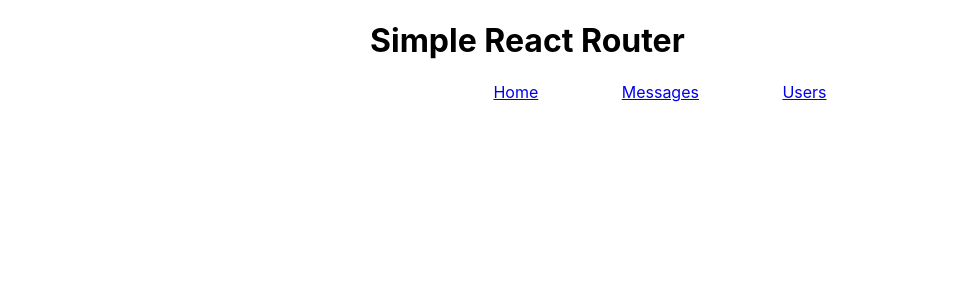
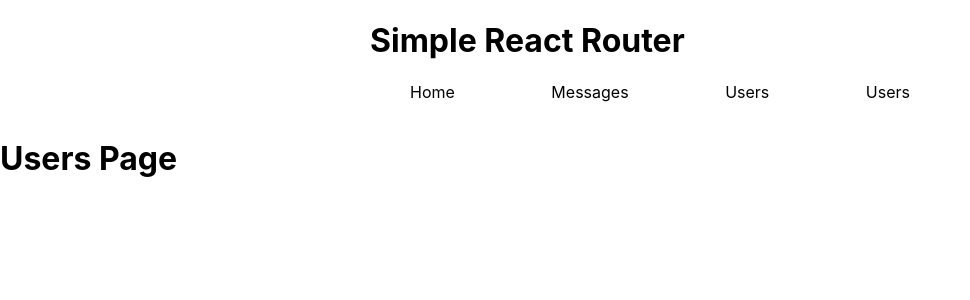
Before and after one commit to ismailonuraygan/simple-react-router, a React (Create React App) app: page /Pages/Users in a window 1280 px wide. Shown: the top 300 px of the page, without its empty margins (0-970 px from the left). Built offline with nearby package versions, Linux system fonts and the light colour scheme.

Commit message:
Set sub-directory using basename and create NotFound page

```diff
--- a/src/App.css
+++ b/src/App.css
@@ -8,5 +8,10 @@
   list-style-type: none;
   width: 500px;
   display: flex;
-  justify-content: space-evenly;
+  justify-content: space-between;
 }
+
+a {
+  text-decoration: none;
+  color: inherit;
+}
--- a/src/App.js
+++ b/src/App.js
@@ -10,17 +10,19 @@ import {
 import { Home } from './Home';
 import { Messages } from './Messages';
 import { Users } from './Users';
+import NotFound from './NotFound';
 
 function App() {
   return (
-    <Router>
+    <Router basename="/Pages" >
     <div className="App">
       <Header/>
     </div>
       <Switch>
-        <Route path = "/" component={Home} exact/>
+        <Route path = "/Home" component={Home} exact/>
         <Route path = "/Messages" component={Messages} />
         <Route path = "/Users" component={Users} />
+        <Route component={NotFound} />
       </Switch>
     </Router>
   );
--- a/src/Header.js
+++ b/src/Header.js
@@ -7,10 +7,13 @@ const Header = () => {
             <h1>Simple React Router</h1>
             <ul className = "nav">
                 <li>
-                    <Link to= "/">Home</Link>
+                    <Link to= "/Home">Home</Link>
                 </li>
                 <li>
                     <Link to= "/Messages">Messages</Link>
+                </li>
+                <li>
+                    <Link to= "/Users">Users</Link>
                 </li>
                 <li>
                     <Link to= "/Users">Users</Link>
--- /dev/null
+++ b/src/NotFound.js
@@ -0,0 +1,11 @@
+import React from 'react'
+
+const NotFound = () => {
+    return (
+        <div>
+            <h1>404 Not Found</h1>
+        </div>
+    )
+}
+
+export default NotFound
```
